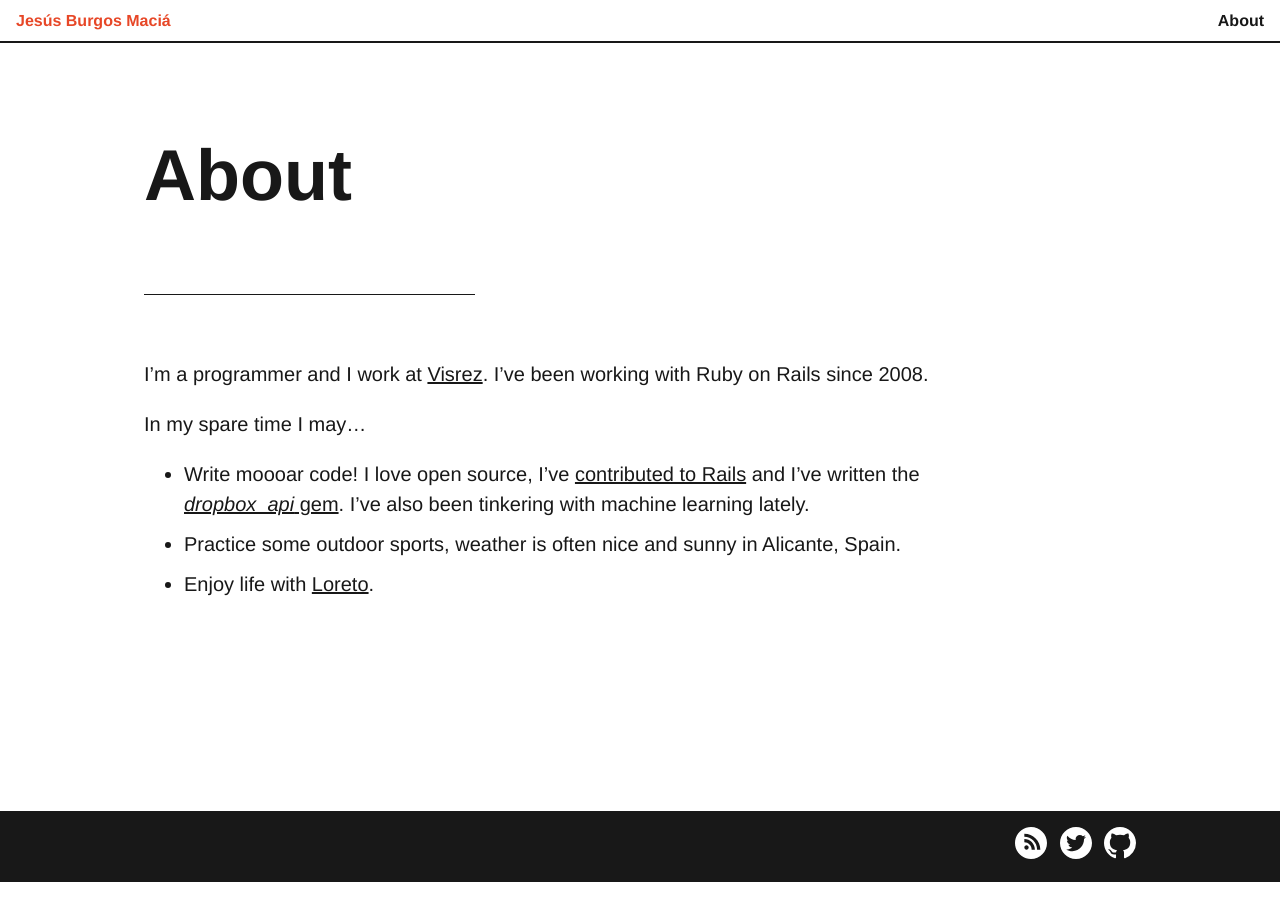
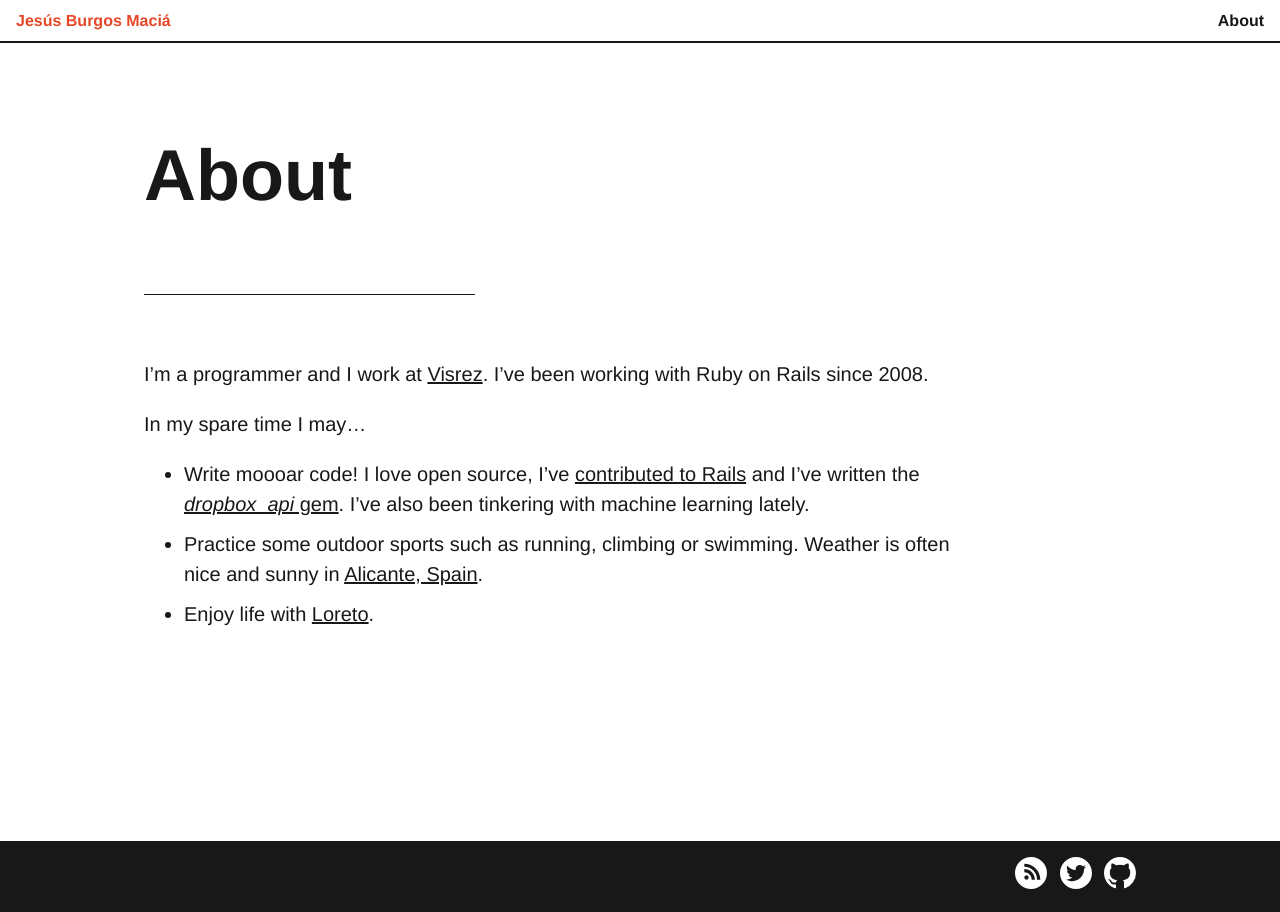
Before and after one commit to Jesus/jesus.github.io, a Jekyll site: the page built from about.md, in a window 1280 px wide. Built offline with Jekyll 4.4.1, drawn with Linux system fonts in a browser that asks for light colours.

Commit message:
Updates about page

```diff
--- a/about.md
+++ b/about.md
@@ -12,11 +12,12 @@ In my spare time I may...
     [contributed to Rails][rails-contribution] and I've written the
     [*dropbox_api* gem][dropbox-gem]. I've also been tinkering with machine
     learning lately.
-  - Practice some outdoor sports, weather is often nice and sunny in Alicante,
-    Spain.
+  - Practice some outdoor sports such as running, climbing or swimming. Weather
+    is often nice and sunny in [Alicante, Spain][alicante].
   - Enjoy life with [Loreto][loreto].
 
 [rails-contribution]: http://contributors.rubyonrails.org/contributors/jesus-burgos/commits
 [dropbox-gem]: https://github.com/Jesus/dropbox_api
 [visrez]: http://www.visrez.com
+[alicante]: https://en.wikipedia.org/wiki/Province_of_Alicante
 [loreto]: https://www.instagram.com/loretoiniguez1/
```
